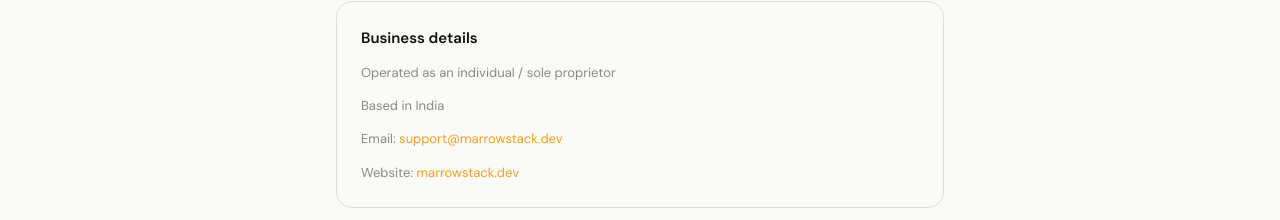
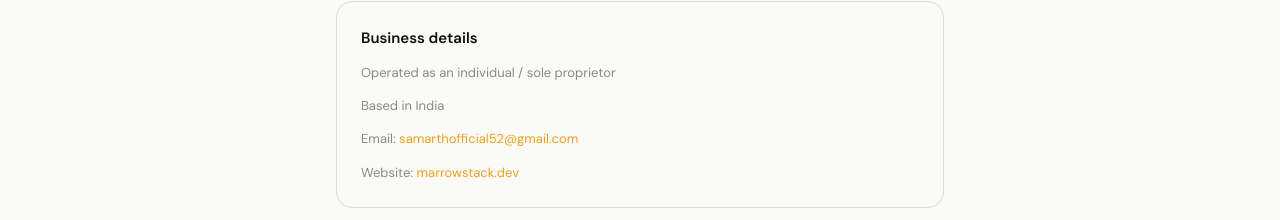
Before and after one commit to Marrow-Stack/marrow-platform, a Next.js app: page /about in a window 1280 px wide. Shown: the part 489-709 px from the top of the page. Built offline with nearby package versions, Linux system fonts and the light colour scheme; no server answers.

Commit message:
email update

```diff
--- a/app/about/page.tsx
+++ b/app/about/page.tsx
@@ -34,7 +34,7 @@ export default function AboutPage() {
             <p className="text-[13px] text-[var(--text-3)]">Based in India</p>
             <p className="text-[13px]">
               <span className="text-[var(--text-3)]">Email: </span>
-              <a href="mailto:support@marrowstack.dev" className="text-[var(--accent)]">support@marrowstack.dev</a>
+              <a href="mailto:support@marrowstack.dev" className="text-[var(--accent)]">samarthofficial52@gmail.com</a>
             </p>
             <p className="text-[13px]">
               <span className="text-[var(--text-3)]">Website: </span>
```
